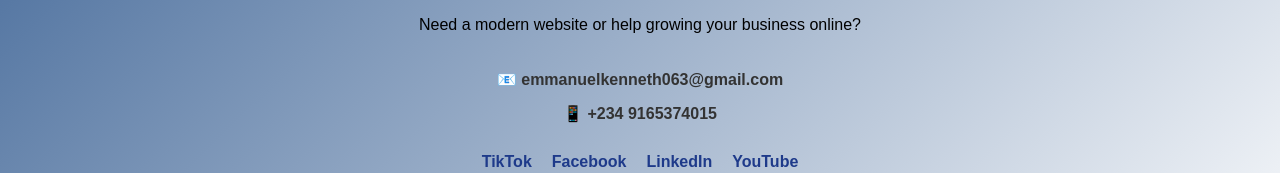
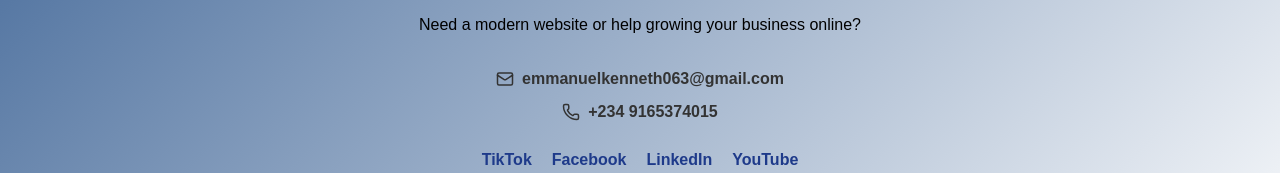
Before and after one commit to codebyemmanuel19/react-portfolio, a React (Vite) app: page / in a window 1280 px wide. Shown: the part 3559-3732 px from the top of the page. Built offline with nearby package versions, Linux system fonts and the light colour scheme.

Commit message:
Updated skills section and animations

```diff
--- a/package.json
+++ b/package.json
@@ -11,6 +11,7 @@
   },
   "dependencies": {
     "aos": "^2.3.4",
+    "lucide-react": "^1.21.0",
     "react": "^19.2.6",
     "react-dom": "^19.2.6",
     "react-icons": "^5.6.0"
--- a/src/components/Contact.css
+++ b/src/components/Contact.css
@@ -25,11 +25,15 @@
 .contact-info{
   display: flex;
   flex-direction: column;
+  align-items: center;
   gap: 15px;
   margin-bottom: 30px;
 }
 
 .contact-info a{
+  display: flex;
+  align-items: center;
+  gap: 8px;
   text-decoration: none;
   color: #333;
   font-weight: 600;
--- a/src/components/Contact.jsx
+++ b/src/components/Contact.jsx
@@ -1,4 +1,5 @@
 import "./Contact.css"
+import { Mail, Phone } from "lucide-react"
 
 function Contact() {
   return (
@@ -12,25 +13,25 @@ function Contact() {
 
       <div className="contact-info">
 
-        <a href="mailto:emmanuelkenneth063@gmail.com">
-          📧 emmanuelkenneth063@gmail.com
+        <a href="mailto:emmanuelkenneth063@gmail.com" aria-label="Email Emmanuel">
+          <Mail size={18} /> emmanuelkenneth063@gmail.com
         </a>
 
-        <a href="tel:+2349165374015">
-          📱 +234 9165374015
+        <a href="tel:+2349165374015" aria-label="Call Emmanuel">
+          <Phone size={18} /> +234 9165374015
         </a>
 
       </div>
 
       <div className="social-links">
 
-        <a href="">TikTok</a>
+        <a href="https://www.tiktok.com/@codebyemmal?_r=1&_t=ZN-97OPwmPBuCM" target="_blank" rel="noopener noreferrer">TikTok</a>
 
-        <a href="">Facebook</a>
+        <a href="https://www.facebook.com/share/1DYRdrXXmB/?mibextid=wwXIfr" target="_blank" rel="noopener noreferrer">Facebook</a>
 
-        <a href="">LinkedIn</a>
+        <a href="https://www.linkedin.com/in/yourusername" target="_blank" rel="noopener noreferrer">LinkedIn</a>
 
-        <a href="">YouTube</a>
+        <a href="https://www.youtube.com/@codebyemmanuel" target="_blank" rel="noopener noreferrer">YouTube</a>
 
       </div>
 
--- a/src/components/Home.jsx
+++ b/src/components/Home.jsx
@@ -2,7 +2,7 @@ import "./Home.css"
 function Home(){
 
     return(
-      <section className="home" data-aos="fade-up">
+      <section className="home" id="home" data-aos="fade-up">
         <div className="home-content">
           <h1>React Developer</h1>
           <h2>Based in Nigeria.</h2>
--- a/src/components/Skills.jsx
+++ b/src/components/Skills.jsx
@@ -11,7 +11,7 @@ import {
 function Skill() {
   return (
     <section className="skill" id="skill">
-      <h1 data-aos="fade-up">Our Tech Skills</h1>
+      <h1 data-aos="fade-up">My Tech Skills</h1>
 
       <div className="skills-container">
 
```
Also changed, not shown: 1 other file (tests, documents, lock files or other folders).
